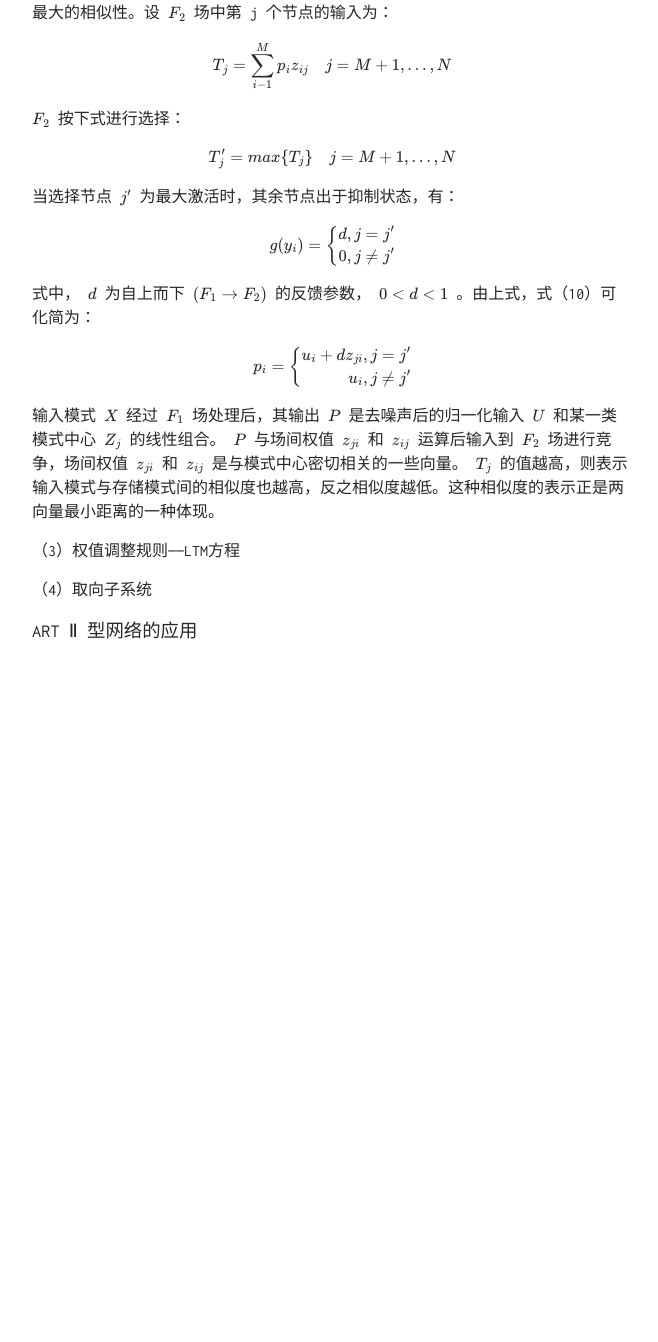
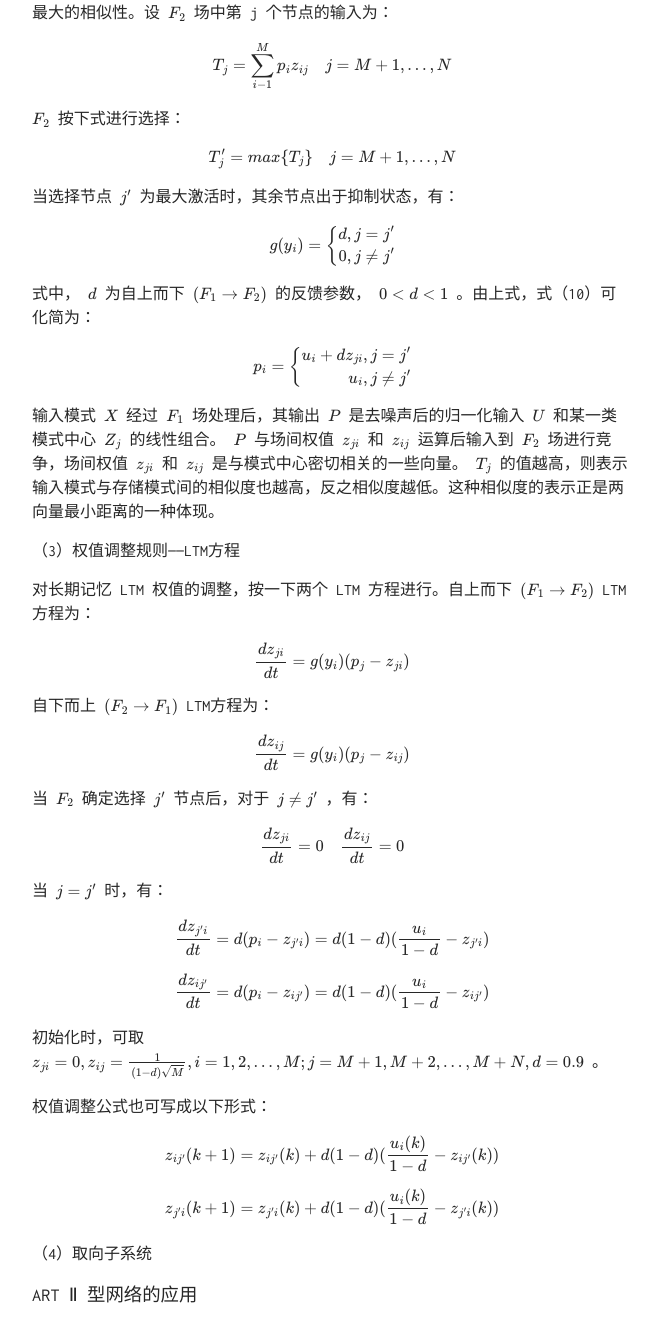
Before and after one commit to TobiahShaw/TobiahShaw.github.io, a Jekyll site: the page built from _posts/2019-10-26-NN-of-Competitive learning.md, in a window 1280 px wide and 1400 px high, scrolled down 20140 px. Shown: the top 1342 px of the window, without its empty margins (308-966 px from the left). Built offline with Jekyll 4.4.1, drawn with Linux system fonts in a browser that asks for light colours; our own code applies the rules of GitHub Pages for plain Markdown files; formulas are drawn with MathJax 3; before the commit the page ends 20875 px from its top, so only the background shows below that.

Commit message:
Mathematical model of network

```diff
--- a/_posts/2019-10-26-NN-of-Competitive learning.md
+++ b/_posts/2019-10-26-NN-of-Competitive learning.md
@@ -515,6 +515,32 @@ u_i, j \neq j'
 
 （3）权值调整规则——LTM方程
 
+对长期记忆 LTM 权值的调整，按一下两个 LTM 方程进行。自上而下 $ (F_1 \rightarrow F_2) $  LTM 方程为：
+
+$$ \frac{dz_{ji}}{dt} = g(y_i)(p_j-z_{ji}) $$
+
+自下而上 $ (F_2 \rightarrow F_1) $  LTM方程为：
+
+$$ \frac{dz_{ij}}{dt} = g(y_i)(p_j-z_{ij}) $$
+
+当 $ F_2 $ 确定选择 $ j' $ 节点后，对于 $ j \neq j' $ ，有：
+
+$$ \frac{dz_{ji}}{dt} = 0 \quad \frac{dz_{ij}}{dt} = 0 $$
+
+当 $ j = j' $ 时，有：
+
+$$ \frac{dz_{j'i}}{dt} = d(p_i - z_{j'i}) = d(1-d)(\frac{u_i}{1-d} - z_{j'i}) $$
+
+$$ \frac{dz_{ij'}}{dt} = d(p_i - z_{ij'}) = d(1-d)(\frac{u_i}{1-d} - z_{ij'}) $$
+
+初始化时，可取 $ z_{ji}=0,z_{ij} = \frac{1}{(1-d)\sqrt M}, i=1,2,\dots,M; j=M+1,M+2,\dots,M+N, d=0.9 $ 。
+
+权值调整公式也可写成以下形式：
+
+$$ z_{ij'}(k+1) = z_{ij'}(k) + d(1-d)(\frac{u_i(k)}{1-d} - z_{ij'}(k)) $$
+
+$$ z_{j'i}(k+1) = z_{j'i}(k) + d(1-d)(\frac{u_i(k)}{1-d} - z_{j'i}(k)) $$
+
 （4）取向子系统
 
 ### ART Ⅱ 型网络的应用
```
